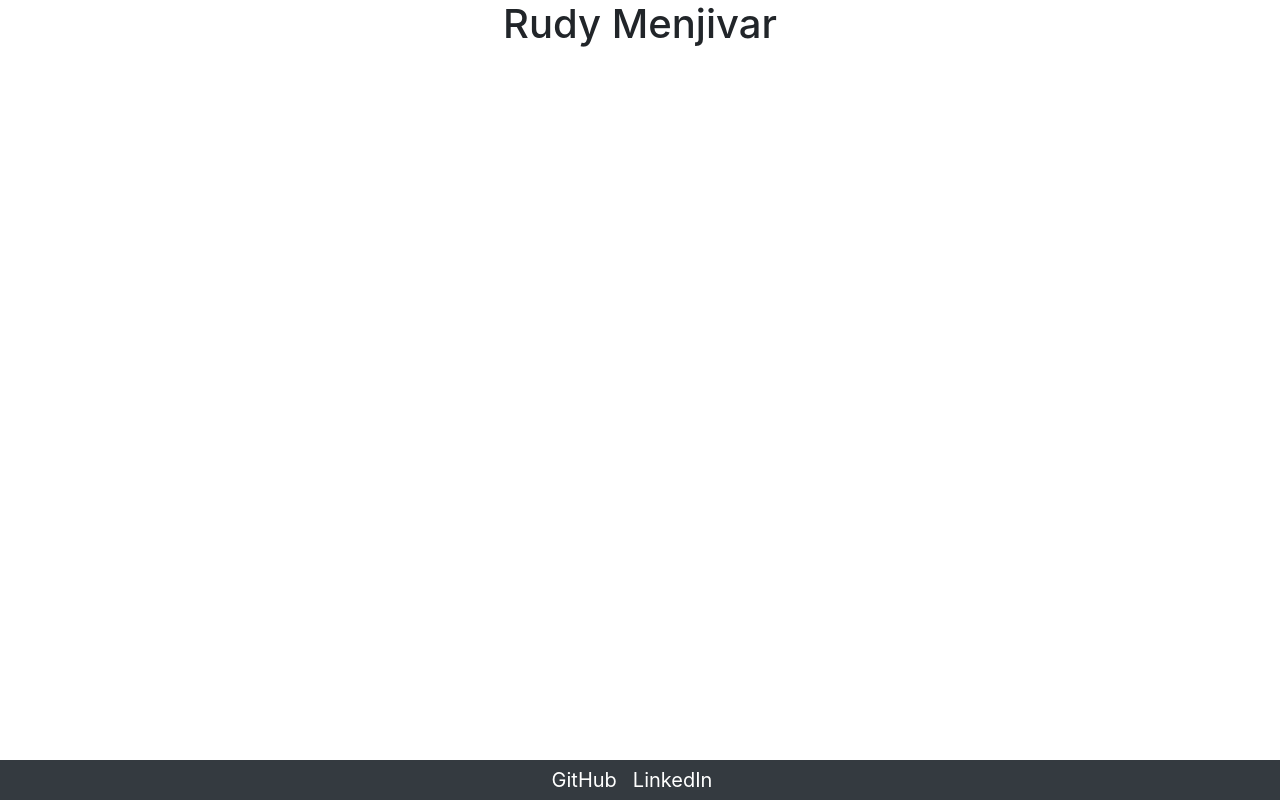
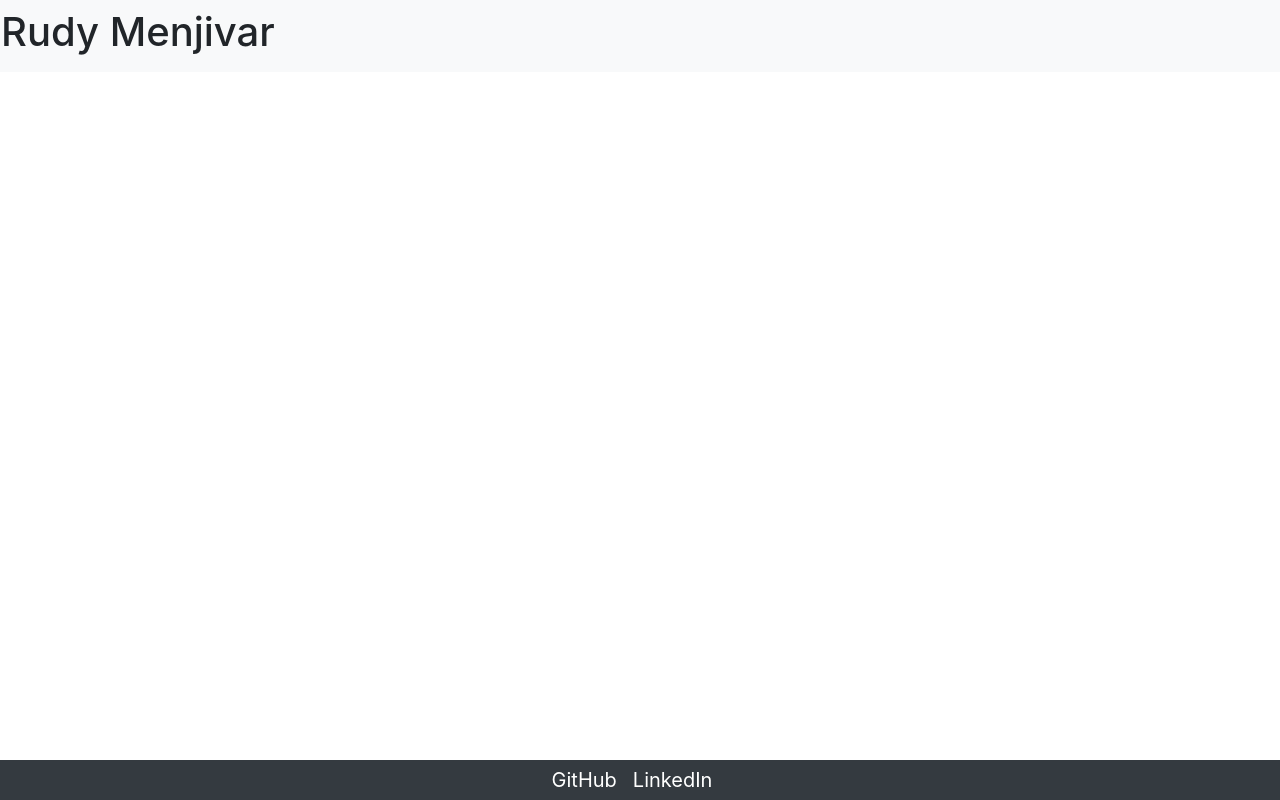
Before and after one commit to Rudy-Menjivar/portfolio, a React (Create React App) app: page / in a window 1280 px wide. Built offline with nearby package versions, Linux system fonts and the light colour scheme.

Commit message:
import Navbar & removed Header import

```diff
--- a/src/App.js
+++ b/src/App.js
@@ -1,12 +1,12 @@
 import React from "react";
-import Header from "./components/Header";
+import Navbar from "./components/Navbar";
 import Footer from "./components/Footer";
 import './App.css';
 
 function App() {
   return (
     <div className="App">
-      <Header />
+      <Navbar />
       <Footer />
     </div>
   );
```
